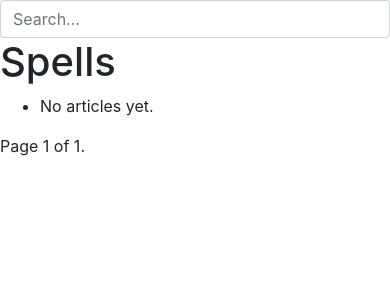
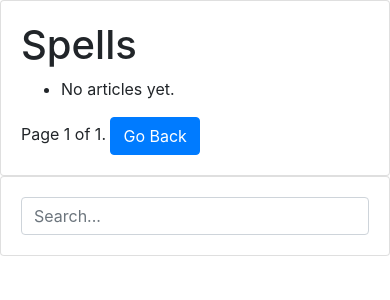
Before and after one commit to Jerome-Allgood/pathfinder-spells-app, a Django app: page /spells/ in a window 390 px wide. Shown: the top 300 px of the page. Run offline with Django 3.2, Linux system fonts and the light colour scheme; data that the repository does not hold is empty; some libraries are stand-ins or nearby versions.

Commit message:
Templaets updated.

```diff
--- a/templates/spell/base.html
+++ b/templates/spell/base.html
@@ -6,9 +6,24 @@
   <title>Pathfinder spells</title>
 </head>
 <body>
-<form action="{% url 'spell_list' %}" method="get">
-<input name="q" class="form-control" type="text" placeholder="Search...">
-</form>
-{% block content %}{% endblock %}
+
+<div class="row">
+  <div class="col-sm-6">
+    <div class="card">
+      <div class="card-body">
+        {% block content %}{% endblock %}
+      </div>
+    </div>
+  </div>
+  <div class="col-sm-6">
+    <div class="card">
+      <div class="card-body">
+        <form action="{% url 'spell_list' %}" method="get">
+          <input name="q" class="form-control" type="text" placeholder="Search...">
+        </form>
+      </div>
+    </div>
+  </div>
+</div>
 </body>
 </html>
--- a/templates/spell/spell_detail.html
+++ b/templates/spell/spell_detail.html
@@ -6,7 +6,7 @@ function goBack() {
 </script>
 
 {% block content %}
-  <div class="card" style="width: 750px;">
+  <div class="card" style="width: 600px;">
   <h5 class="card-header">{{ spell }}</h5>
   <div class="card-body">
     <h5 class="card-title">Spell description</h5>
--- a/templates/spell/spell_list.html
+++ b/templates/spell/spell_list.html
@@ -25,6 +25,7 @@
             <a href="?page={{ page_obj.next_page_number }}" class="btn btn-primary">next</a>
             <a href="?page={{ page_obj.paginator.num_pages }}" class="btn btn-primary">last &raquo;</a>
         {% endif %}
+        <a href="javascript:history.back()" class="btn btn-primary">Go Back</a>
     </span>
 </div>
 {% endblock %}
```
